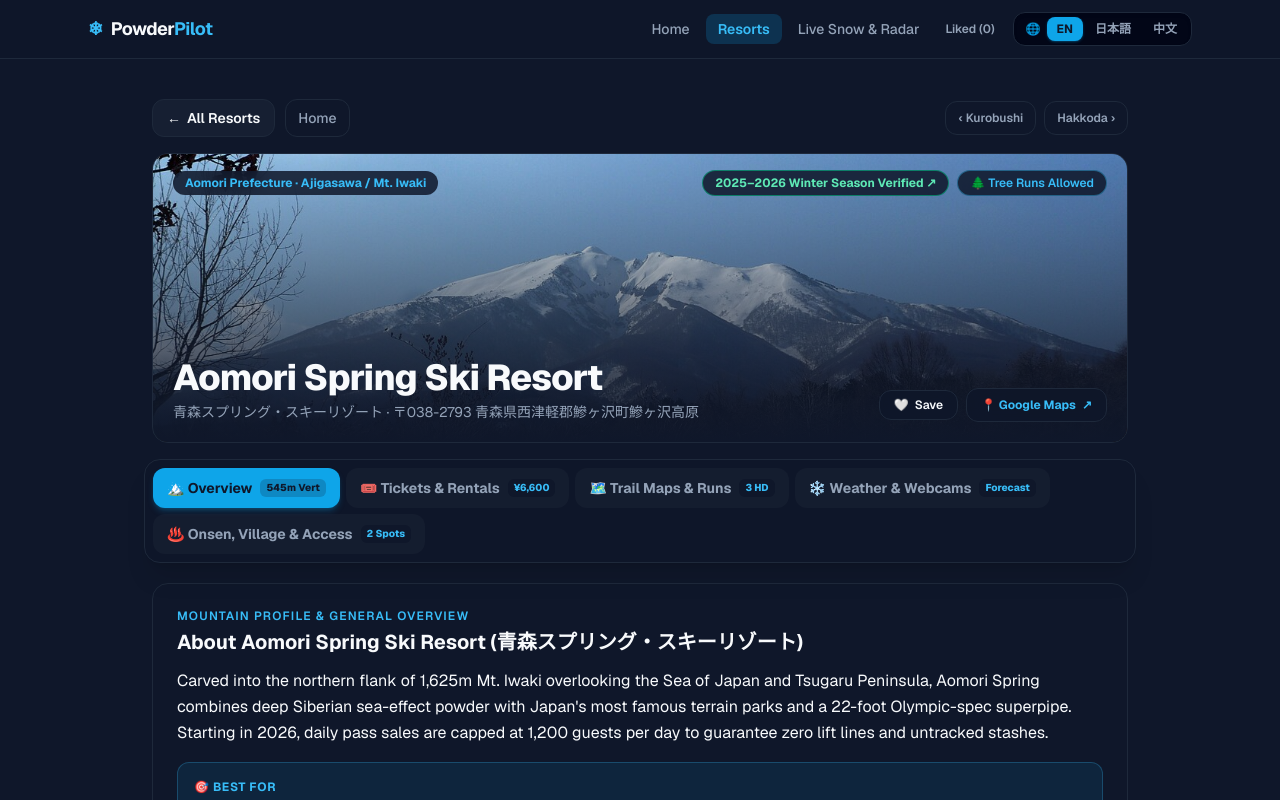
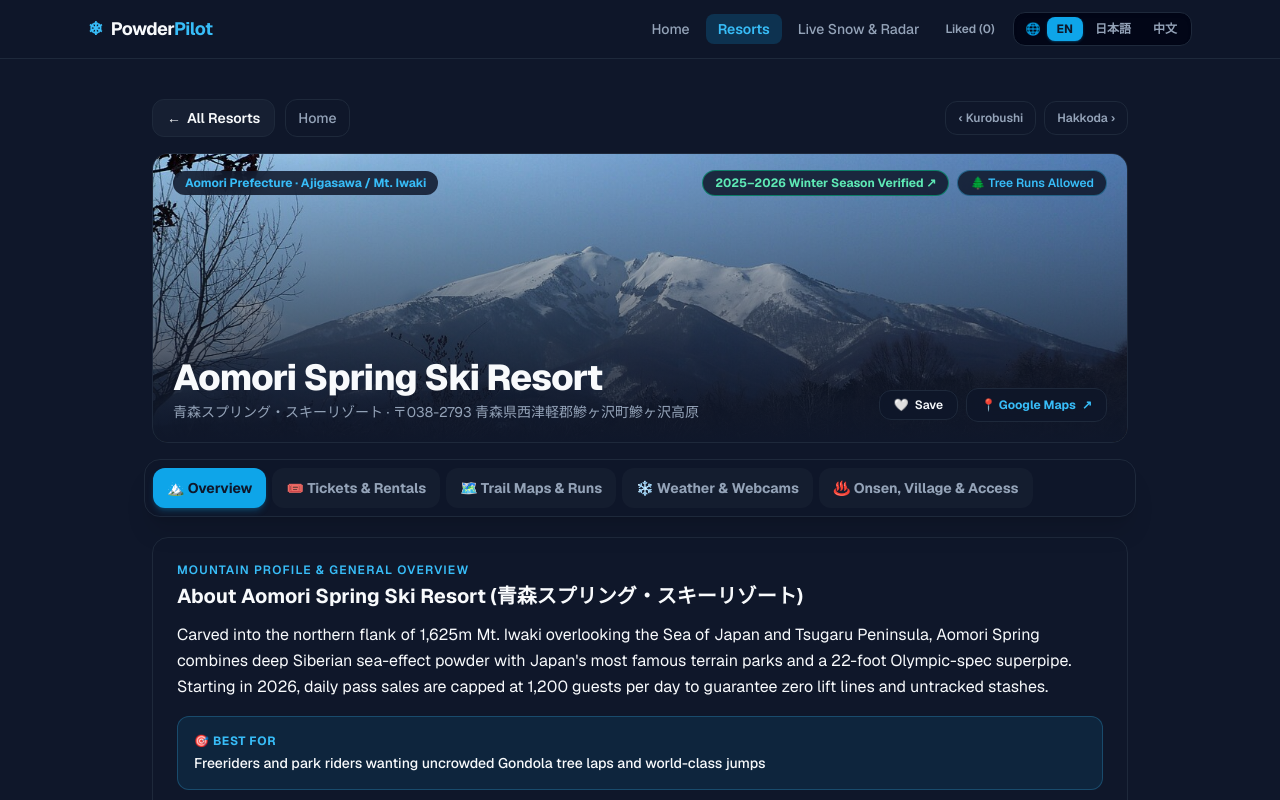
Before and after one commit to pujankhatri1689/powderpilot-japan, a Next.js app: page /resorts/aomori-spring in a window 1280 px wide. Shown: the top 800 px of the page. Built offline with nearby package versions, Linux system fonts and the light colour scheme.

Commit message:
remove tab badge chips from resort detail tabs

```diff
--- a/src/components/ResortDetailTabs.tsx
+++ b/src/components/ResortDetailTabs.tsx
@@ -42,32 +42,12 @@
     }
   }
 
-  const tabs: { id: DetailTab; label: string; badge?: string }[] = [
-    {
-      id: "overview",
-      label: t.detail.tabs.overview,
-      badge: t.detail.tabs.overviewBadge(resort.elevation.vertical),
-    },
-    {
-      id: "tickets",
-      label: t.detail.tabs.tickets,
-      badge: `¥${resort.pricing.oneDayAdultYen.toLocaleString()}`,
-    },
-    {
-      id: "maps",
-      label: t.detail.tabs.maps,
-      badge: t.detail.tabs.mapsBadge(resort.mapGallery.length),
-    },
-    {
-      id: "weather",
-      label: t.detail.tabs.weather,
-      badge: t.detail.tabs.weatherBadge,
-    },
-    {
-      id: "onsen",
-      label: t.detail.tabs.onsen,
-      badge: t.detail.tabs.onsenBadge(resort.onsenAndVillage.length),
-    },
+  const tabs: { id: DetailTab; label: string }[] = [
+    { id: "overview", label: t.detail.tabs.overview },
+    { id: "tickets", label: t.detail.tabs.tickets },
+    { id: "maps", label: t.detail.tabs.maps },
+    { id: "weather", label: t.detail.tabs.weather },
+    { id: "onsen", label: t.detail.tabs.onsen },
   ];
 
   return (
@@ -184,24 +164,13 @@
                   key={tab.id}
                   type="button"
                   onClick={() => setActiveTab(tab.id)}
-                  className={`flex flex-1 items-center justify-center gap-2 whitespace-nowrap rounded-xl px-3.5 py-2.5 text-xs font-bold transition sm:flex-initial sm:text-sm ${
+                  className={`flex flex-1 items-center justify-center whitespace-nowrap rounded-xl px-3.5 py-2.5 text-xs font-bold transition sm:flex-initial sm:text-sm ${
                     isActive
                       ? "bg-ice-deep text-charcoal shadow-md shadow-ice-deep/25"
                       : "bg-charcoal-light/40 text-snow-muted hover:bg-charcoal-light hover:text-snow"
                   }`}
                 >
                   <span>{tab.label}</span>
-                  {tab.badge && (
-                    <span
-                      className={`hidden rounded-md px-1.5 py-0.5 text-[10px] font-extrabold md:inline-block ${
-                        isActive
-                          ? "bg-charcoal/20 text-charcoal"
-                          : "bg-charcoal text-ice"
-                      }`}
-                    >
-                      {tab.badge}
-                    </span>
-                  )}
                 </button>
               );
             })}
--- a/src/i18n/translations.ts
+++ b/src/i18n/translations.ts
@@ -192,14 +192,10 @@
       saved: "Saved",
       tabs: {
         overview: "🏔️ Overview",
-        overviewBadge: (v: number) => `${v}m Vert`,
         tickets: "🎟️ Tickets & Rentals",
         maps: "🗺️ Trail Maps & Runs",
-        mapsBadge: (n: number) => `${n} HD`,
         weather: "❄️ Weather & Webcams",
-        weatherBadge: "Forecast",
         onsen: "♨️ Onsen, Village & Access",
-        onsenBadge: (n: number) => `${n} Spots`,
       },
       overview: {
         eyebrow: "Mountain Profile & General Overview",
@@ -436,14 +432,10 @@
       saved: "保存済み",
       tabs: {
         overview: "🏔️ 基本情報・概要",
-        overviewBadge: (v: number) => `標高差${v}m`,
         tickets: "🎟️ リフト券・レンタル料金",
         maps: "🗺️ コースマップ・名物コース",
-        mapsBadge: (n: number) => `${n}枚`,
         weather: "❄️ 天気・降雪・ライブカメラ",
-        weatherBadge: "予報",
         onsen: "♨️ 温泉・周辺グルメ・アクセス",
-        onsenBadge: (n: number) => `${n}スポット`,
       },
       overview: {
         eyebrow: "マウンテンプロフィール ＆ ゲレンデ概要",
@@ -679,14 +671,10 @@
       saved: "已收藏",
       tabs: {
         overview: "🏔️ 雪场概况",
-        overviewBadge: (v: number) => `落差${v}m`,
         tickets: "🎟️ 缆车票与租赁价格",
         maps: "🗺️ 高清雪道图与名道",
-        mapsBadge: (n: number) => `${n}张高清`,
         weather: "❄️ 天气预报与实时监控",
-        weatherBadge: "预报",
         onsen: "♨️ 温泉、美食街与交通",
-        onsenBadge: (n: number) => `${n}个地点`,
       },
       overview: {
         eyebrow: "雪山档案 & 综合概况",
```
